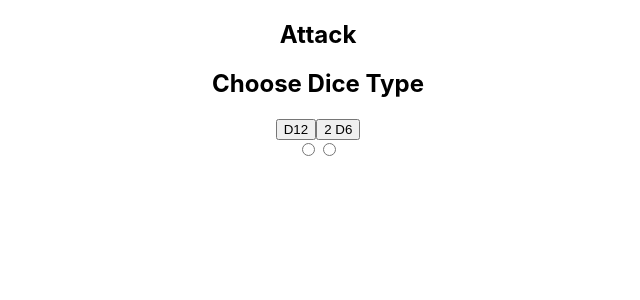
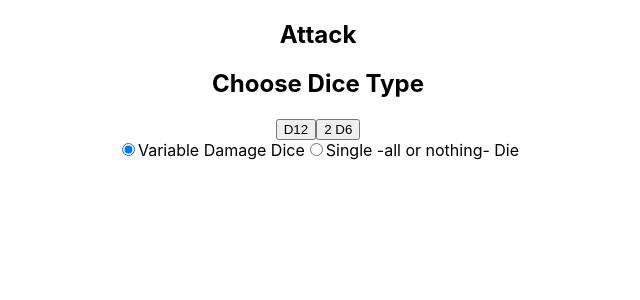
Before and after one commit to johnnycricket/alpha-strike-solo, a React (Create React App) app: page /attack in a window 1280 px wide. Shown: the top 300 px of the page, without its empty margins (322-962 px from the left). Built offline with nearby package versions, Linux system fonts and the light colour scheme.

Commit message:
sorting out when dice choice is made. still broken test

```diff
--- a/src/components/diceContainer/DTwelveContainer.tsx
+++ b/src/components/diceContainer/DTwelveContainer.tsx
@@ -14,23 +14,11 @@ const DTwelveContainer = (props:D12Props) => {
         <div>
             <section>
                 <div>
-                    <button>Roll</button>
                     {isDynamic && <form>
                         <input type="number" name="numberofdice" id="numberofdice" />
                         <label htmlFor="numberofdice">Number of Dice</label>
                     </form>}
                     <button>Roll</button>
-                </div>
-            </section>
-            <section>
-                <div>
-                    <h2>Damage Type</h2>
-                    <form>
-                        <input type="radio" name="dynamic" id="dynamic" />
-                        <label htmlFor="dynamic">Dynamic Damage</label>
-                        <input type="radio" name="one" id="one" />
-                        <label htmlFor="one">All In One</label>
-                    </form>
                 </div>
             </section>
             <section>
--- a/src/routes/Attack.tsx
+++ b/src/routes/Attack.tsx
@@ -1,9 +1,11 @@
-import { useState } from "react";
+import React, { useState } from "react";
+import DTwelveContainer from "../components/diceContainer/DTwelveContainer";
 
 const Attack = () => {
     const [showDiceTypes, setShowDiceTypes] = useState(true);
     const [showDTwelve, setShowDTwelve] = useState(false);
     const [showTwoDSix, setShowTwoDSix] = useState(false);
+    const [damageType, setDamageType] = useState('variable');
 
     const updateStage = (type?: String): void => {
         switch (type) {
@@ -24,6 +26,10 @@ const Attack = () => {
         }
     }
 
+    const handleDamageType = (event: React.ChangeEvent<HTMLInputElement>) => {
+        setDamageType(event.target.value);
+    }
+
     return (
         <div>
             <section>
@@ -40,9 +46,11 @@ const Attack = () => {
                             <button onClick={() => updateStage('d6')}>2 D6</button>
                         </div>
                         <div>
-                            <form action="">
-                                <input type="radio" name="variable" id="variable-dice" />
-                                <input type="radio" name="allornothing" id="all" />
+                            <form onChange={(e) => handleDamageType(e)}>
+                                <input type="radio" name="damageType" id="variable-dice" value="variable" defaultChecked/>
+                                <label htmlFor="variable-dice">Variable Damage Dice</label>
+                                <input type="radio" name="damageType" id="all" value="allornothing" />
+                                <label htmlFor="all">Single -all or nothing- Die</label>
                             </form>
                         </div>
                     </div>
@@ -50,6 +58,7 @@ const Attack = () => {
                 {showDTwelve && (
                     <div>
                         <span className="closeIcon" onClick={() => updateStage()}>X</span>
+                        <DTwelveContainer damageDice={damageType} />
                     </div>
                 )}
                 {showTwoDSix && (
```
